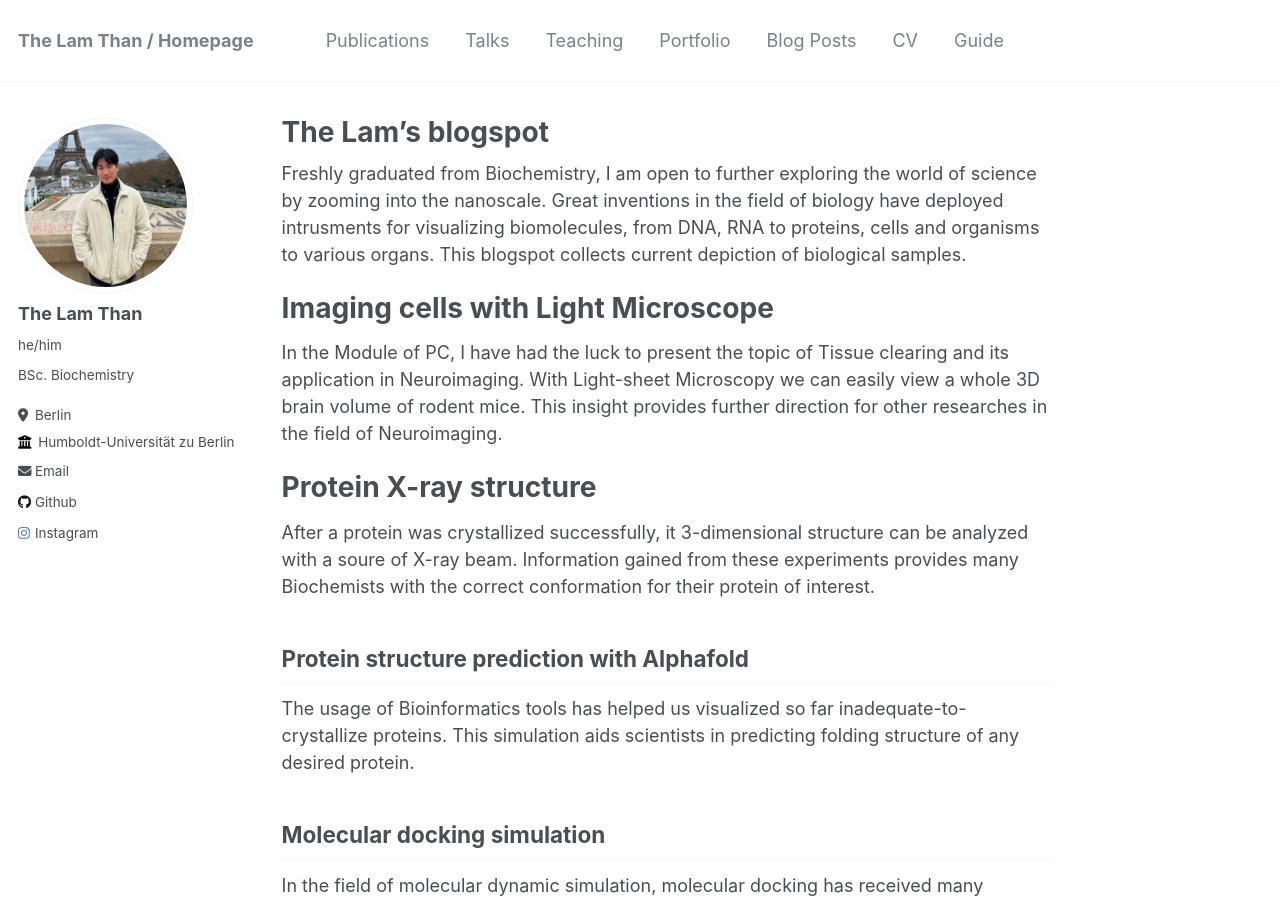
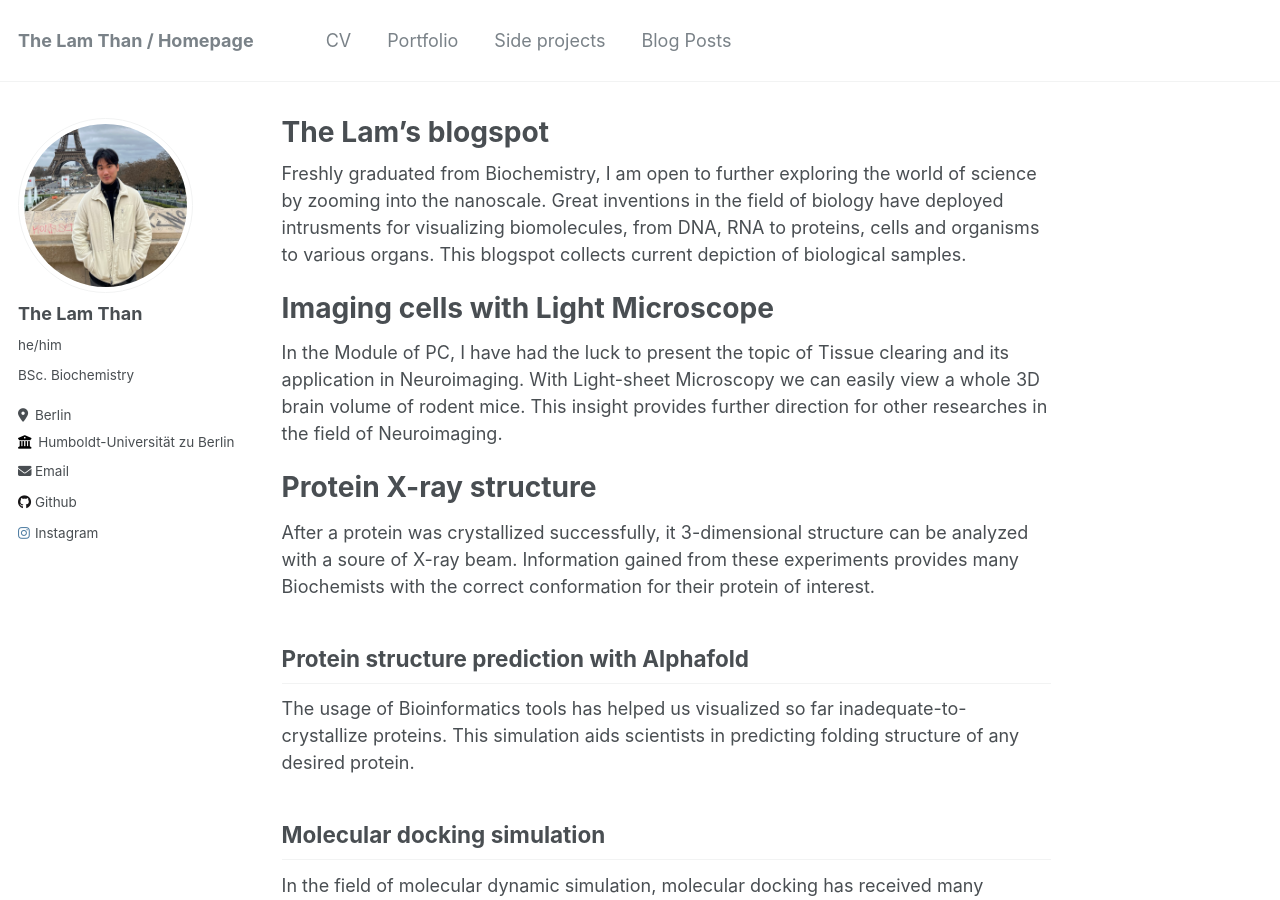
Before and after one commit to tlamt02/tlamt02.github.io, a Jekyll site: the page built from _pages/about.md, in a window 1280 px wide and 900 px high. Built offline with Jekyll 4.4.1, drawn with Linux system fonts in a browser that asks for light colours.

Commit message:
updated Homepage

```diff
--- a/_data/navigation.yml
+++ b/_data/navigation.yml
@@ -1,22 +1,14 @@
 # main links links
 main:
-  - title: "Publications"
-    url: /publications/
 
-  - title: "Talks"
-    url: /talks/
-
-  - title: "Teaching"
-    url: /teaching/
+  - title: "CV"
+    url: /cv/
 
   - title: "Portfolio"
     url: /portfolio/
 
+  - title: "Side projects"
+    url: /talks/
+
   - title: "Blog Posts"
     url: /year-archive/
-
-  - title: "CV"
-    url: /cv/
-
-  - title: "Guide"
-    url: /markdown/
```
